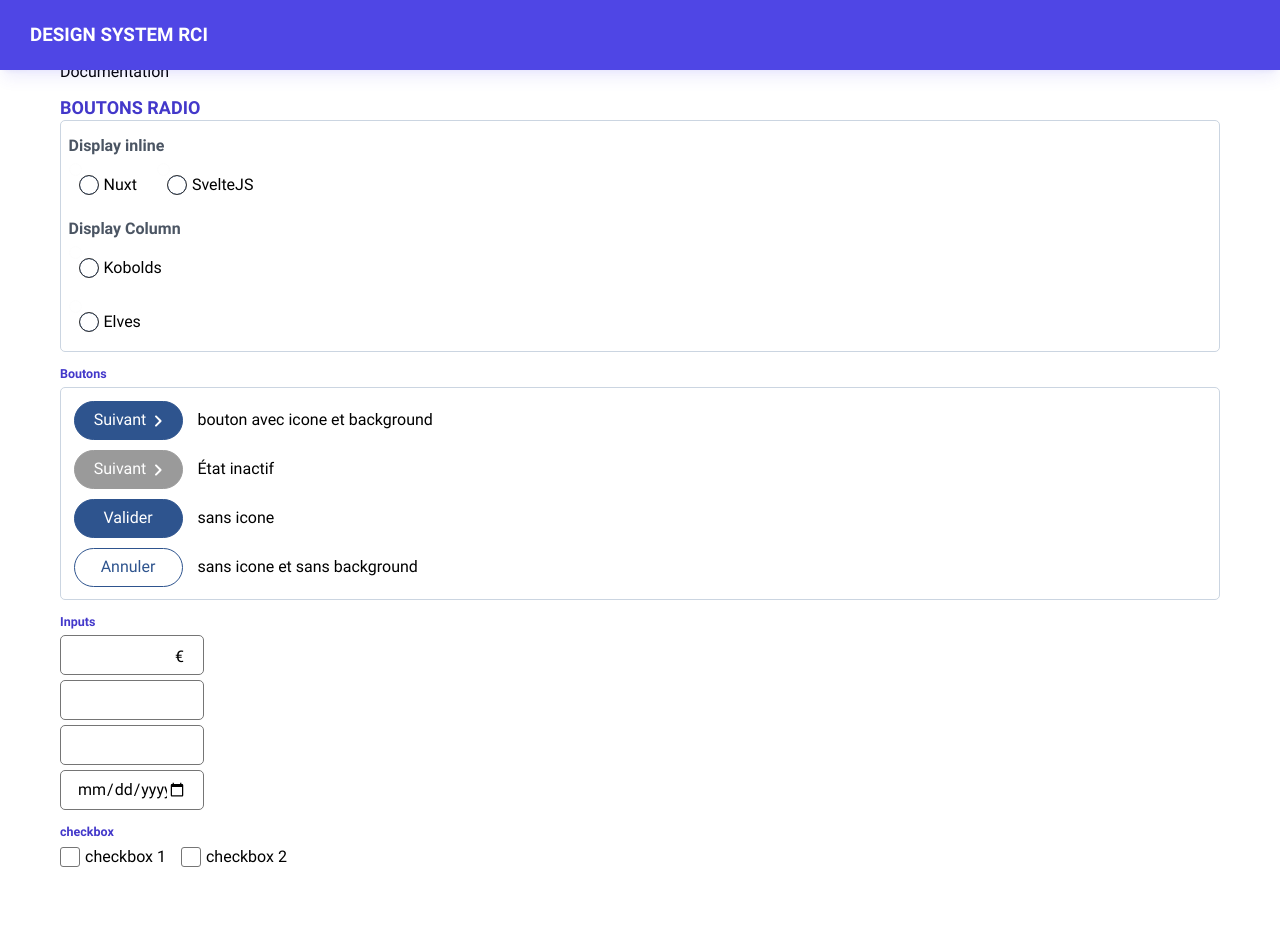
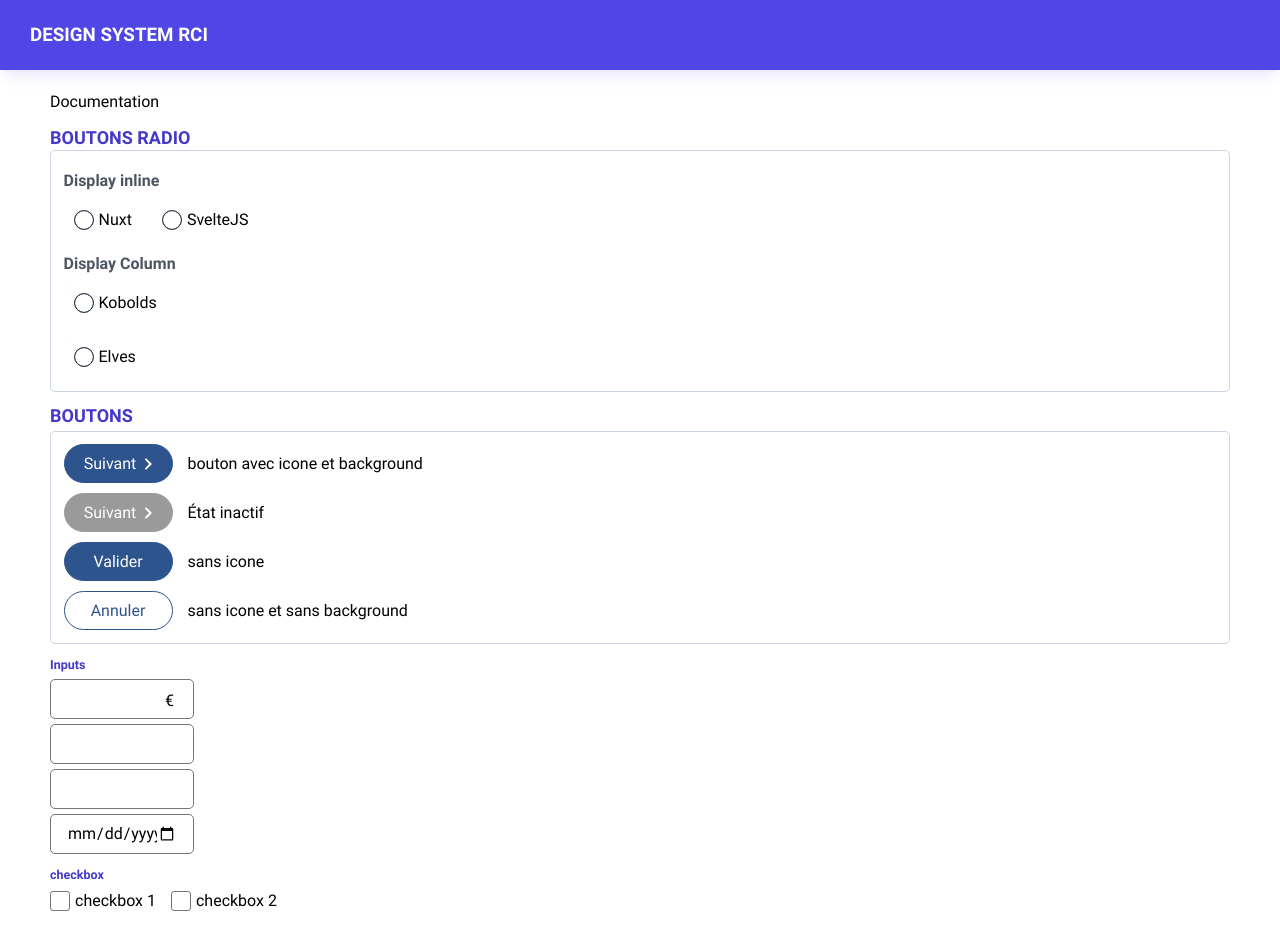
Before and after one commit to elixian/ds-pro, an Angular app: page / in a window 1280 px wide. Shown: the top 950 px of the page. Before the commit the page ends 929 px from the top, so only its background shows below. Built offline with nearby package versions, Linux system fonts and the light colour scheme.

Commit message:
minor changes

```diff
--- a/src/app/app-routing.module.ts
+++ b/src/app/app-routing.module.ts
@@ -2,7 +2,9 @@ import { NgModule } from '@angular/core';
 import { RouterModule, Routes } from '@angular/router';
 
 const routes: Routes = [];
-
+/**
+ * @ignore
+ */
 @NgModule({
   imports: [RouterModule.forRoot(routes)],
   exports: [RouterModule]
--- a/src/app/app.component.html
+++ b/src/app/app.component.html
@@ -1,12 +1,12 @@
 <app-header></app-header>
 
-<div class=" p-24">
+<div class=" p-20 pt-36">
 
   <!-- SECTION RADIO BOUTTON -->
   <a href="/doc/index.html">Documentation</a>
-  <div class="flex flex-col">
+  <div class="flex flex-col ">
     <h1 class="text-indigo-700  mb-1 mt-5 ">Boutons Radio</h1>
-    <div class="p-3 border border-slate-300 rounded-lg flex flex-col align-middle">
+    <div class="p-5 border border-slate-300 rounded-lg flex flex-col align-middle">
 
       <!-- Dispay in row -->
       <h3 class="mb-4 mt-4 text-gray-600">Display inline</h3>
@@ -28,7 +28,7 @@
 
   <!-- SECTION BOUTTON -->
 
-  <h2 class="text-indigo-700 text-xl mb-2 mt-5 ">Boutons</h2>
+  <h1 class="text-indigo-700  mb-2 mt-5 ">Boutons</h1>
   <div class="p-3 border border-slate-300 rounded-lg flex flex-col align-middle">
     <div class="flex items-center">
       <app-buttons class="btn-primary-bg" [text]="'Suivant'" [ico]="true">
```
